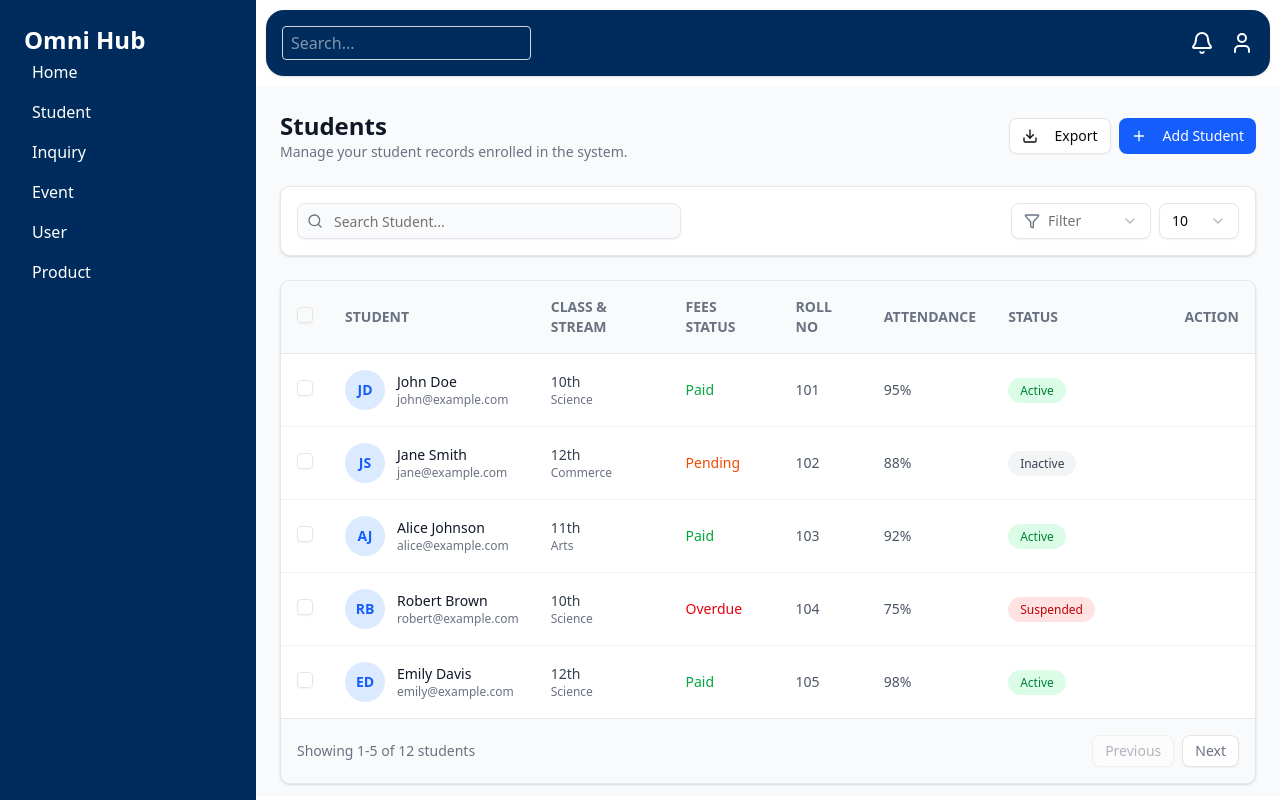
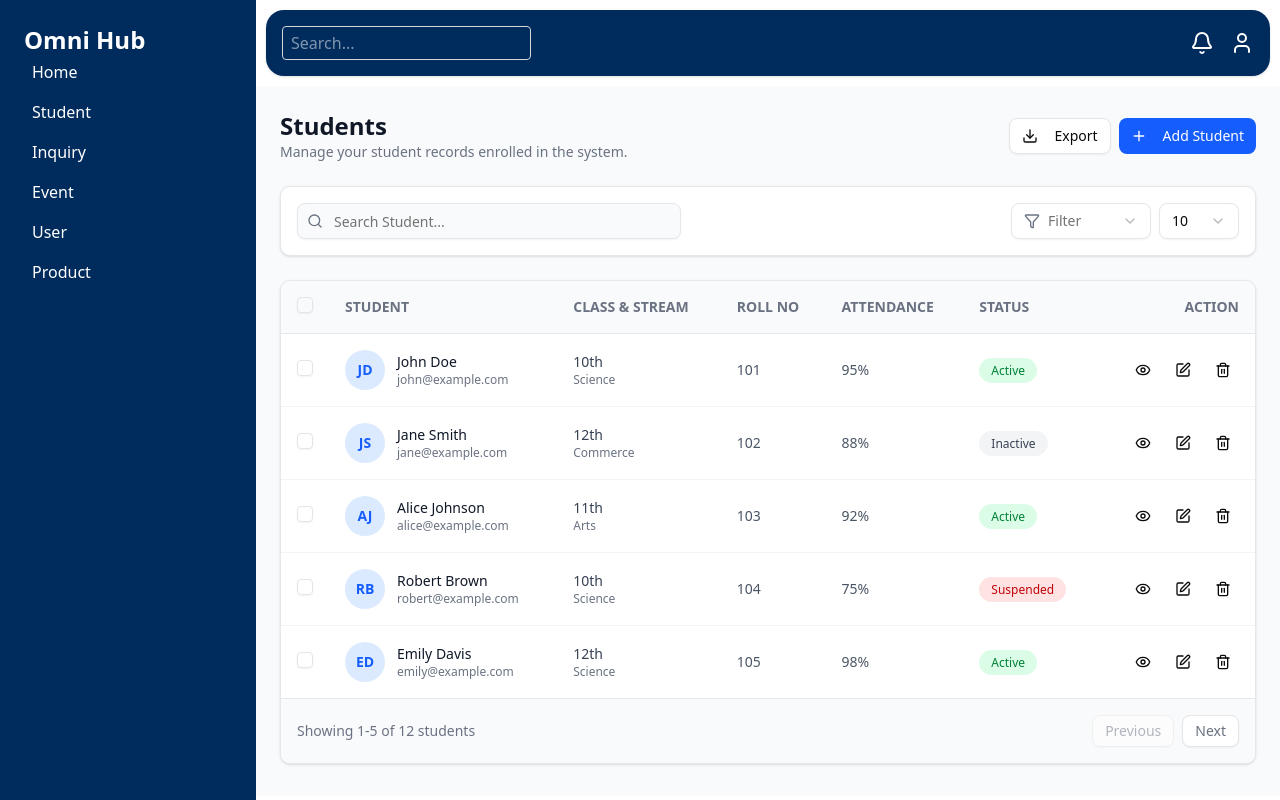
Before and after one commit to shashank-35/CampusOne, a React (Vite) app: page /student in a window 1280 px wide. Built offline with nearby package versions, Linux system fonts and the light colour scheme.

Commit message:
change in studentlist page

```diff
--- a/src/pages/StudentList.jsx
+++ b/src/pages/StudentList.jsx
@@ -22,8 +22,9 @@ import {
 } from "@/components/ui/select";
 import { Checkbox } from "@/components/ui/checkbox";
 import { Card, CardContent, CardHeader, CardTitle } from "@/components/ui/card";
+import {useNavigate} from "react-router";
+// Mock Data
 
-// Mock Data
 const MOCK_STUDENTS = [
   {
     id: 1,
@@ -130,6 +131,8 @@ export default function StudentList() {
     }
   };
 
+  const navigate = useNavigate()
+
   return (
     <div className="min-h-screen bg-gray-50 p-6 space-y-6">
       {/* Header */}
@@ -204,7 +207,7 @@ export default function StudentList() {
                 </th>
                 <th className="p-4">STUDENT</th>
                 <th className="p-4">CLASS & STREAM</th>
-                <th className="p-4">FEES STATUS</th>
+                {/* <th className="p-4">FEES STATUS</th> */}
                 <th className="p-4">ROLL NO</th>
                 <th className="p-4">ATTENDANCE</th>
                 <th className="p-4">STATUS</th>
@@ -212,9 +215,7 @@ export default function StudentList() {
               </tr>
             </thead>
             <tbody className="divide-y divide-gray-100">
-              {MOCK_STUDENTS.filter((s) =>
-                s.name.toLowerCase().includes(searchTerm.toLowerCase())
-              ).map((student) => (
+              {MOCK_STUDENTS.map((student) => (
                 <tr
                   key={student.id}
                   className="group hover:bg-blue-50/50 transition-colors"
@@ -248,25 +249,25 @@ export default function StudentList() {
                       {student.stream}
                     </div>
                   </td>
-                   <td className="p-4">
+                   {/* <td className="p-4">
                      <span className={`font-medium ${
                         student.feesStatus === 'Paid' ? 'text-green-600' :
                         student.feesStatus === 'Overdue' ? 'text-red-600' : 'text-orange-600'
                      }`}>
                          {student.feesStatus}
                      </span>
-                  </td>
+                  </td> */}
                   <td className="p-4 text-gray-600">{student.rollNo}</td>
                   <td className="p-4 text-gray-600">{student.attendance}</td>
                   <td className="p-4">
                     <StatusBadge status={student.status} />
                   </td>
                   <td className="p-4 text-right">
-                    <div className="flex items-center justify-end gap-2 opacity-0 group-hover:opacity-100 transition-opacity">
+                    <div className="flex items-center justify-end gap-2 transition-opacity">
                       <Button variant="ghost" size="icon" className="h-8 w-8 hover:text-blue-600">
                         <Eye className="h-4 w-4" />
                       </Button>
-                      <Button variant="ghost" size="icon" className="h-8 w-8 hover:text-green-600">
+                      <Button variant="ghost" size="icon" onClick={()=>navigate(`/student/edit/${student.id}`)} className="h-8 w-8 hover:text-green-600">
                         <Edit className="h-4 w-4" />
                       </Button>
                        <Button variant="ghost" size="icon" className="h-8 w-8 hover:text-red-600">
--- a/src/router/Router.jsx
+++ b/src/router/Router.jsx
@@ -21,8 +21,10 @@ export default function Router() {
       <Routes>
         <Route path="/" element={<Home />} />
         <Route path="/student/create" element={<StudentForm />} />
+        <Route path="/student/edit/:id" element={<StudentForm />} />
         <Route path="/student" element={<StudentList />} />
         <Route path="/inquiry/create" element={<InquiryForm />} />
+        <Route path="/inquiry/edit/:id" element={<InquiryForm />} />
         <Route path="/inquiry" element={<InquiryList />} />
         <Route path="/event/create" element={<EventForm />} />
         <Route path="/event/create" element={<EventForm />} />
```
